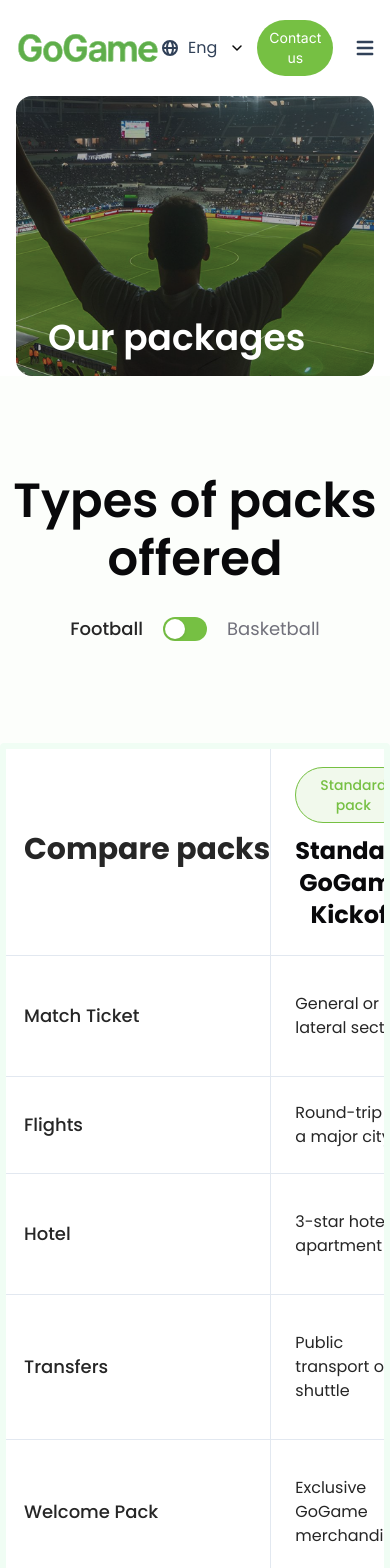
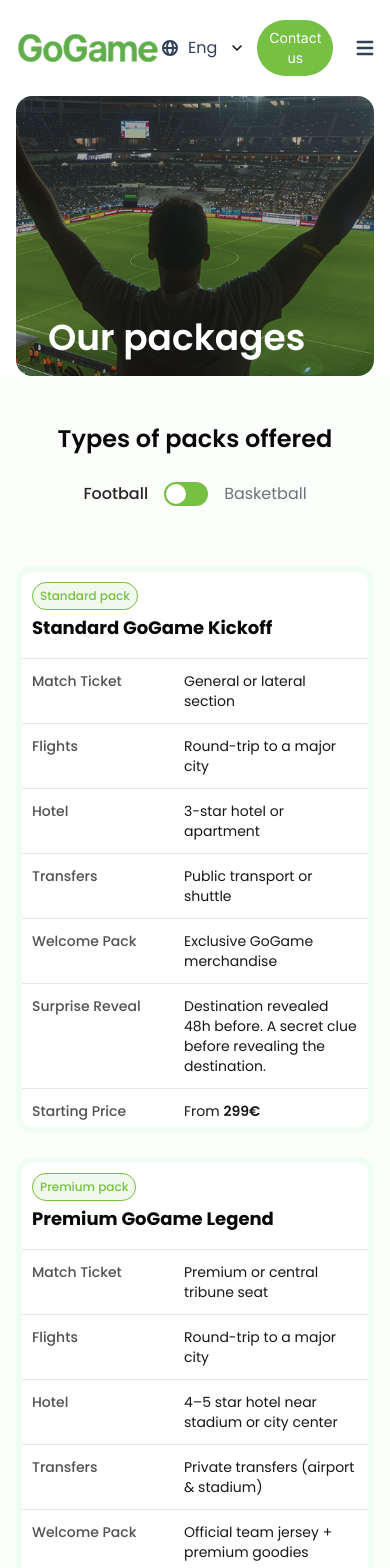
Before and after one commit to backbencherstudio/gogamee, a Next.js app: page /packages in a window 390 px wide. Shown: the top 1568 px of the page. Built offline with nearby package versions, Linux system fonts and the light colour scheme.

Commit message:
Table fixed and responsive

```diff
--- a/app/(frontend)/packages/components/package-table/packagetable.tsx
+++ b/app/(frontend)/packages/components/package-table/packagetable.tsx
@@ -19,19 +19,19 @@ export default function PackageTable() {
   };
 
   return (
-    <div className="w-full  py-24 bg-[#FCFEFB] inline-flex flex-col justify-start items-center gap-12">
+    <div className="w-full  py-12 md:py-24 bg-[#FCFEFB] inline-flex flex-col justify-start items-center gap-8 md:gap-12">
       <div className="flex flex-col justify-start items-center gap-6">
         <div className="flex flex-col justify-start items-center gap-12">
           <div className="flex flex-col justify-start items-center gap-4">
-            <div className="flex flex-col justify-start items-center gap-3">
-              <div className="text-center justify-start text-zinc-950 text-5xl font-semibold font-['Poppins'] leading-[57.60px]">Types of packs offered</div>
+            <div className="flex flex-col justify-start items-center gap-2 md:gap-3">
+              <div className="text-center justify-start text-zinc-950 text-2xl md:text-5xl font-semibold font-['Poppins'] leading-tight md:leading-[57.60px]">Types of packs offered</div>
             </div>
           </div>
         </div>
-        <div className="inline-flex justify-start items-center gap-5">
+        <div className="inline-flex justify-start items-center gap-4 md:gap-5">
           <button
             type="button"
-            className={`justify-start text-lg font-['Poppins'] leading-loose focus:outline-none transition-colors duration-150 cursor-pointer ${selectedSport === 'football' ? 'text-neutral-800 font-medium' : 'text-zinc-500 font-normal'}`}
+            className={`justify-start text-base md:text-lg font-['Poppins'] leading-loose focus:outline-none transition-colors duration-150 cursor-pointer ${selectedSport === 'football' ? 'text-neutral-800 font-medium' : 'text-zinc-500 font-normal'}`}
             onClick={() => setSelectedSport('football')}
             aria-pressed={selectedSport === 'football'}
           >
@@ -46,11 +46,11 @@ export default function PackageTable() {
             className={`w-11 h-6 p-0.5 bg-[#76C043] rounded-xl flex ${selectedSport === 'basketball' ? 'justify-end' : 'justify-start'} items-center overflow-hidden cursor-pointer focus:outline-none transition-all duration-150`}
             onClick={() => setSelectedSport(selectedSport === 'football' ? 'basketball' : 'football')}
           >
-            <span className="w-5 h-5 bg-white rounded-full shadow-[0px_1px_2px_0px_rgba(16,24,40,0.06)] shadow-[0px_1px_3px_0px_rgba(16,24,40,0.10)] block transition-transform duration-150" />
+            <span className="w-5 h-5 bg-white rounded-full shadow-[0px_1px_2px_0px_rgba(16,24,40,0.06)] block transition-transform duration-150" />
           </button>
           <button
             type="button"
-            className={`justify-start text-lg font-['Poppins'] leading-loose focus:outline-none transition-colors duration-150 cursor-pointer ${selectedSport === 'basketball' ? 'text-neutral-800 font-medium' : 'text-zinc-500 font-normal'}`}
+            className={`justify-start text-base md:text-lg font-['Poppins'] leading-loose focus:outline-none transition-colors duration-150 cursor-pointer ${selectedSport === 'basketball' ? 'text-neutral-800 font-medium' : 'text-zinc-500 font-normal'}`}
             onClick={() => setSelectedSport('basketball')}
             aria-pressed={selectedSport === 'basketball'}
           >
@@ -60,29 +60,63 @@ export default function PackageTable() {
       </div>
       <div className="self-stretch flex flex-col justify-start items-start gap-6">
         <div className="self-stretch">
+          {/* Mobile cards (only on small screens) */}
+          <div className="md:hidden w-full max-w-[1200px] mx-auto my-6 space-y-6 px-4">
+            {["Standard", "Premium"].map((type) => (
+              <div key={type} className="w-full rounded-2xl bg-white outline-[6px] outline-offset-[-6px] outline-green-50">
+                <div className="p-4 border-b border-slate-200">
+                  <div className="inline-flex px-2 py-1.5 bg-[#F1F9EC] rounded-4xl outline-1 outline-offset-[-1px] outline-[#76C043] items-center justify-center gap-2.5 mb-1">
+                    <span className="text-[#76C043] text-xs font-medium font-['Poppins']">{type} pack</span>
+                  </div>
+                  <div className="text-zinc-950 text-lg font-bold font-['Poppins']">
+                    {type === 'Standard' ? (selectedSport === 'football' ? 'Standard GoGame Kickoff' : 'Standard GoGame Slam') : (selectedSport === 'football' ? 'Premium GoGame Legend' : 'Premium GoGame MVP')}
+                  </div>
+                </div>
+                <div className="divide-y divide-slate-200">
+                  {features.map((feature) => (
+                    <div key={feature} className="px-4 py-3 flex items-start gap-3">
+                      <div className="min-w-[140px] text-neutral-600 text-sm font-medium font-['Poppins']">{feature}</div>
+                      <div className="flex-1 text-neutral-900 text-sm font-normal font-['Poppins']">
+                        {feature === 'Starting Price' ? (
+                          <>
+                            <span className="font-normal">From </span>
+                            <span className="font-semibold">{getValue(feature, (type.toLowerCase() as 'standard' | 'premium')).replace('From ', '')}</span>
+                          </>
+                        ) : (
+                          getValue(feature, (type.toLowerCase() as 'standard' | 'premium'))
+                        )}
+                      </div>
+                    </div>
+                  ))}
+                </div>
+              </div>
+            ))}
+          </div>
+
+          {/* Desktop table (md and up) */}
           {/* --- Table starts here, do not edit below this line --- */}
-          <div className="w-full max-w-[1200px] mx-auto my-12">
+          <div className="hidden md:block w-full max-w-[1200px] mx-auto my-8 md:my-12">
             <div className="overflow-x-auto rounded outline-[6px] outline-offset-[-6px] outline-green-50 bg-white">
               <table className="min-w-full border-collapse">
                 <thead>
-                  <tr className="w-96 border-b border-slate-200">
-                    <th className="w-96 self-stretch text-start  pl-6 text-neutral-800 text-3xl font-bold font-['Poppins'] whitespace-nowrap leading-loose border-r border-slate-200">
+                  <tr className="md:w-96 border-b border-slate-200">
+                    <th className="w-56 md:w-96 self-stretch text-start  pl-3 md:pl-6 text-neutral-800 text-lg md:text-3xl font-bold font-['Poppins'] whitespace-nowrap leading-loose border-r border-slate-200">
                       Compare packs
                     </th>
                     {["Standard", "Premium"].map((type, idx) => (
                       <th
                         key={type}
-                        className={`w-96 p-6 bg-white align-bottom ${idx < 1 ? 'border-r border-slate-200' : ''}`}
+                        className={`w-56 md:w-96 p-3 md:p-6 bg-white align-bottom ${idx < 1 ? 'border-r border-slate-200' : ''}`}
                       >
                         <div className="flex flex-col items-start gap-2">
                           <div
-                            className={`inline-block px-3 py-2 bg-[#F1F9EC] rounded-4xl outline-1 outline-offset-[-1px] outline-[#76C043] flex items-center justify-center gap-2.5 mb-1`}
+                            className={`inline-flex px-2 md:px-3 py-1.5 md:py-2 bg-[#F1F9EC] rounded-4xl outline-1 outline-offset-[-1px] outline-[#76C043] items-center justify-center gap-2.5 mb-1`}
                           >
-                            <span className={`text-[#76C043] text-sm font-medium font-['Poppins'] flex items-center justify-center`}>
+                            <span className={`text-[#76C043] text-xs md:text-sm font-medium font-['Poppins'] flex items-center justify-center`}>
                               {type} pack
                             </span>
                           </div>
-                          <span className="text-2xl font-bold font-['Poppins'] text-zinc-950">
+                          <span className="text-lg md:text-2xl font-bold font-['Poppins'] text-zinc-950">
                             {type === 'Standard' ? (selectedSport === 'football' ? 'Standard GoGame Kickoff' : 'Standard GoGame Slam') : (selectedSport === 'football' ? 'Premium GoGame Legend' : 'Premium GoGame MVP')}
                           </span>
                         </div>
@@ -93,13 +127,13 @@ export default function PackageTable() {
                 <tbody>
                   {features.map((feature) => (
                     <tr key={feature}>
-                      <th className="w-96 p-6 border-b border-slate-200 text-lg font-medium font-['Poppins'] text-neutral-800 text-left bg-white align-middle border-r ">
+                      <th className="w-56 md:w-96 p-3 md:p-6 border-b border-slate-200 text-base md:text-lg font-medium font-['Poppins'] text-neutral-800 text-left bg-white align-middle border-r ">
                         {feature}
                       </th>
                       {["standard", "premium"].map((type, idx) => (
                         <td
                           key={type}
-                          className={`w-96 p-6 border-b border-slate-200 text-base font-normal font-['Poppins'] text-neutral-800 bg-white align-middle ${idx < 1 ? 'border-r border-slate-200' : ''}`}
+                          className={`w-56 md:w-96 p-3 md:p-6 border-b border-slate-200 text-sm md:text-base font-normal font-['Poppins'] text-neutral-800 bg-white align-middle ${idx < 1 ? 'border-r border-slate-200' : ''}`}
                         >
                           {feature === 'Starting Price' ? (
                             <>
```
